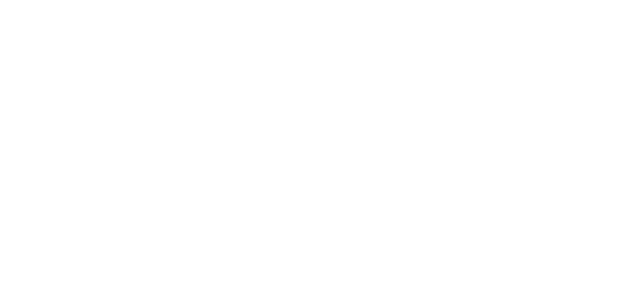
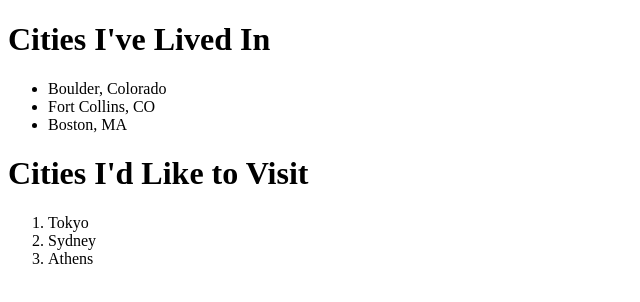
Before and after one commit to cheinrichs/html-exercise, a plain HTML site: page index.html in a window 1280 px wide. Shown: the whole page, without its empty margins (0-640 px from the left). Drawn offline with Linux system fonts and the light colour scheme.

Commit message:
Added Cities I've Lived In, and Would Like to Live In

```diff
--- a/index.html
+++ b/index.html
@@ -5,6 +5,18 @@
   <title>Document</title>
 </head>
 <body>
+<h1>Cities I've Lived In</h1>
+  <ul>
+    <li>Boulder, Colorado</li>
+    <li>Fort Collins, CO</li>
+    <li>Boston, MA</li>
+  </ul>
 
+<h1> Cities I'd Like to Visit</h1>
+  <ol>
+    <li>Tokyo</li>
+    <li>Sydney</li>
+    <li>Athens</li>
+  </ol>
 </body>
 </html>
```
